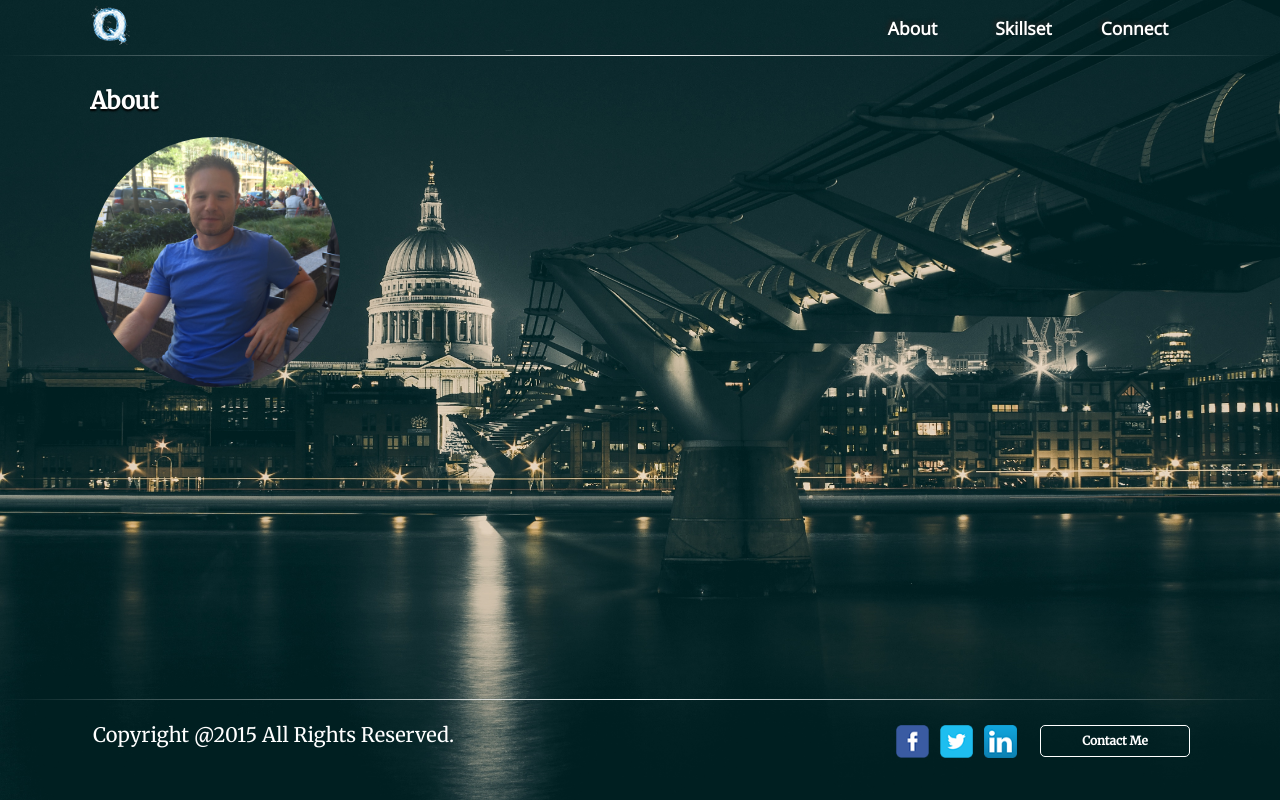
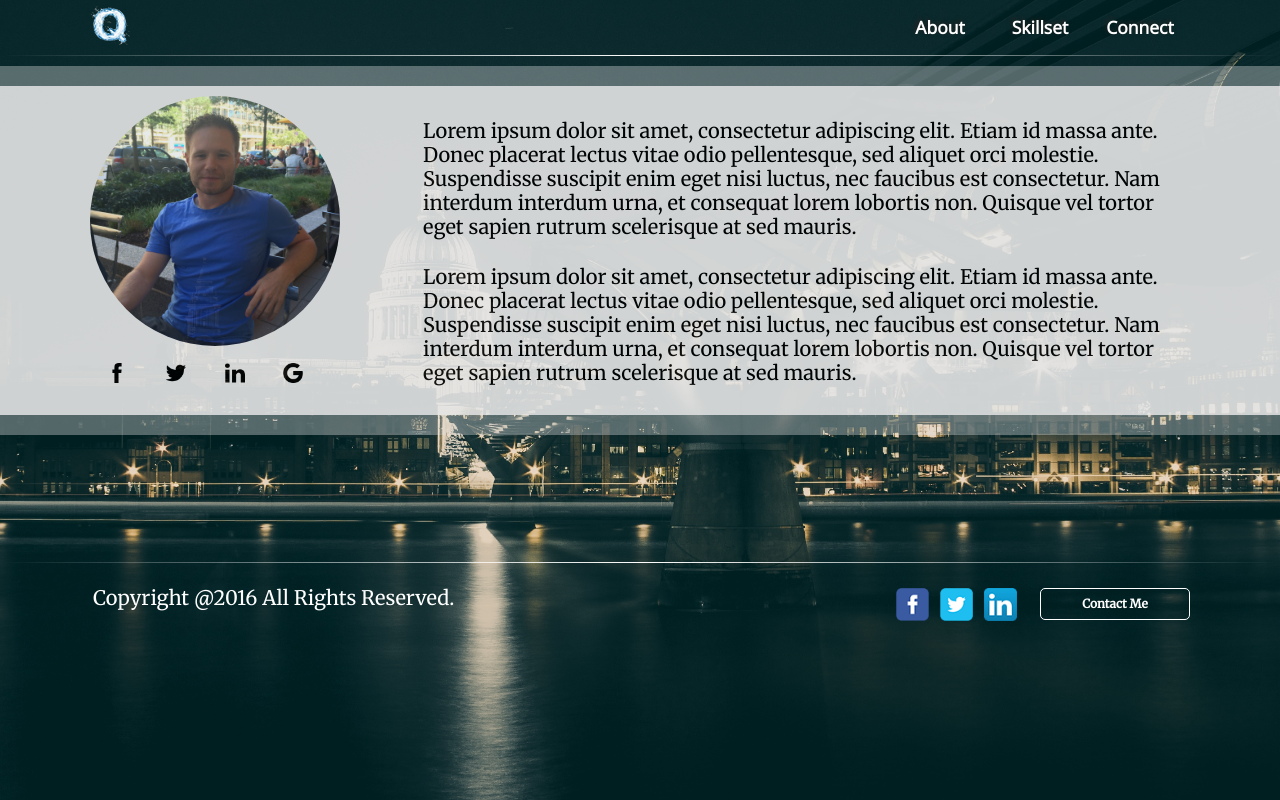
Before and after one commit to Quse02/ProjectMe, a PHP site: page /About in a window 1280 px wide. Run offline with PHP 8.4, Linux system fonts and the light colour scheme.

Commit message:
Updating the about page, menu, and homepage style

```diff
--- a/application/content/About.php
+++ b/application/content/About.php
@@ -1,4 +1,17 @@
-<div id="main">
-    <h3>About</h3>
-    <img class="circular-square" src="../media/images/outside_self_square.jpg" width="250" height="250" />
+<div id="bg-wrapper">
+    <div id="about">
+        <div id="left-side">
+            <img class="circular-square" src="../media/images/outside_self_square.jpg" />
+            <div id="social_section">
+                <img class="social_icons" src="../media/images/facebook_social.png" />
+                <img class="social_icons" src="../media/images/twitter_social.png" />
+                <img class="social_icons" src="../media/images/linked_in_social.png" />
+                <img class="social_icons" src="../media/images/google_social.png" />
+            </div>
+        </div>
+        <div id="right-side">
+            <p>Lorem ipsum dolor sit amet, consectetur adipiscing elit. Etiam id massa ante. Donec placerat lectus vitae odio pellentesque, sed aliquet orci molestie. Suspendisse suscipit enim eget nisi luctus, nec faucibus est consectetur. Nam interdum interdum urna, et consequat lorem lobortis non. Quisque vel tortor eget sapien rutrum scelerisque at sed mauris.</p>
+            <p>Lorem ipsum dolor sit amet, consectetur adipiscing elit. Etiam id massa ante. Donec placerat lectus vitae odio pellentesque, sed aliquet orci molestie. Suspendisse suscipit enim eget nisi luctus, nec faucibus est consectetur. Nam interdum interdum urna, et consequat lorem lobortis non. Quisque vel tortor eget sapien rutrum scelerisque at sed mauris.</p>
+        </div>
+    </div>
 </div>
--- a/application/template/portal/Footer.php
+++ b/application/template/portal/Footer.php
@@ -9,7 +9,7 @@
             <a class="ghost-button-footer" href="mailto:Shaun.Quartier@gmail.com">Contact Me</a>
         </div>
         <div id="more_info">
-            <p>Copyright @2015 All Rights Reserved.</p>
+            <p>Copyright @2016 All Rights Reserved.</p>
         </div>
     </div><!-- End Footer -->
 </div>
--- a/application/template/portal/Header.php
+++ b/application/template/portal/Header.php
@@ -1,5 +1,6 @@
 <!DOCTYPE html PUBLIC "-//W3C//DTD XHTML 1.0 Transitional//EN" "http://www.w3.org/TR/xhtml1/DTD/xhtml1-transitional.dtd">
 <head>
+    <meta name="viewport" content="width=device-width,initial-scale=1.0">
     <meta http-equiv="Content-Type" content="text/html; charset=utf-8" />
     <meta name="keywords" content="" />
     <meta name="description" content="" />
--- a/media/css/main.css
+++ b/media/css/main.css
@@ -29,8 +29,11 @@ html {
 }
 
 body {
-    background: #031A1F url(../images/DCskyline.jpg) no-repeat top center;
-    background-size: 100% 100%;
+    background: #031A1F url(../images/DCskyline.jpg) no-repeat center center fixed;
+    -webkit-background-size: cover;
+    -moz-background-size: cover;
+    -o-background-size: cover;
+    background-size: cover;
     font-family: 'Merriweather',"Times New Roman", Times, serif;
 	line-height: 1.2em;
     min-height: 100%;
@@ -77,9 +80,9 @@ html, body {height: 100%;}
             left: 40px;
         }
 
-    /*********
-      Menu
-    *********/
+/******************************************************
+  Menu
+******************************************************/
     #menu {
         width: 70%;
         float: right;
@@ -94,9 +97,6 @@ html, body {height: 100%;}
         height: 30px;
         padding: 10px 15px 10px 0px;
     }
-    #menu > ul > li {
-        margin: 0 5.5px;
-    }
     #menu ul,
     #menu li {
         float: right;
@@ -109,23 +109,13 @@ html, body {height: 100%;}
         min-height: 1px;
         vertical-align: middle;
     }
-    #menu ul li.hover,
-    #menu ul li:hover {
-        position: relative;
-        cursor: default;
-    }
-    #menu a {
-        display: block;
-        line-height: 1em;
-        text-decoration: none;
-    }
     /* Custom CSS Styles */
     #menu ul a {
         float: right;
         display: inline-block;
         width: 100px;
         font-size: 0.875em;
-        padding: 8px 5px;
+        padding: 3px;
         color: #fff;
         background-color: transparent;
         border: 0px solid #fff;
@@ -140,16 +130,6 @@ html, body {height: 100%;}
     }
 
     #menu > ul > li:hover > a {
-        background-color: #84B9D8;
-        border-color: #84B9D8;
-        border-radius: 2px;
-        color: #000;
-        text-shadow: #fff -1px -1px 2px;
-        transition: color 0.3s ease-in,
-        background-color 0.3s ease-in,
-        border-color 0.3s ease-in;
-    }
-    #menu > ul > li.active:hover > a {
         background-color: #84B9D8;
         border-color: #84B9D8;
         border-radius: 2px;
@@ -224,47 +204,81 @@ FOOTER
 /*****************************************************
 MAIN CONTENT DIV'S
 *****************************************************/
+#content {
+    width: 100%;
+    position:relative;
+    overflow:auto;
+    padding-bottom: 98px;
+}
+
 #main {
 	position:relative;
     width: 1100px;
-    min-height: 600px;
+    min-height: 550px;
+    margin: 0 auto;
 }
     #main .name {
         position: relative;
-        top: 0px;
+        text-align: center;
+        width: 100%;
+        margin: 0 auto;
         font-size: 1.600em;
-        text-shadow: #222222 -2px -2px 4px;
-
-    }
-    #main .occupation {
-        position: relative;
-        top: 165px;
-        margin-left: 50px;
-        font-size: 1.350em;
-        font-style: italic;
         text-shadow: #222222 -2px -2px 4px;
         color: #ffffff;
     }
-    #main .location {
-        position: relative;
-        top: 370px;
-        font-size: 1.200em;
-        font-weight: bold;
+    #main .occupation {
+        position: absolute;
+        bottom: 0;
+        left: 0;
+        font-size: 1.350em;
         text-shadow: #222222 -2px -2px 4px;
         color: #ffffff;
     }
+        #bg-wrapper {
+            background: #E6E6E6;
+            -webkit-box-shadow: 0px 20px 0px 0px rgba(230,230,230,0.4), 0px -20px 0px 0px rgba(230,230,230,0.4);
+            -moz-box-shadow: 0px 20px 0px 0px rgba(230,230,230,0.4), 0px -20px 0px 0px rgba(230,230,230,0.4);
+            box-shadow: 0px 20px 0px 0px rgba(230,230,230,0.4), 0px -20px 0px 0px rgba(230,230,230,0.4);
+            width: 100%;
+            opacity: .9;
+        }
+            #about {
+                position:relative;
+                width: 1100px;
+                margin: 20px auto;
+                padding: 10px 0px;
+            }
 
-#content {
-    width: 1100px;
-    position:relative;
-    overflow:auto;
-    padding-bottom: 98px;
-    margin: 0 auto;
-}
+                #left-side {
+                    position: relative;
+                    width: 25%;
+                    display: inline-block;
+                }
 
-.circular-square {
-    border-radius: 50%;
-}
+                    .circular-square {
+                        border-radius: 50%;
+                        width: 250px;
+                        height: 250px;
+                    }
+
+                    #social_section {
+                        display: block;
+                        margin: 0 auto;
+                    }
+
+                        .social_icons {
+                            width: 20px;
+                            height: 20px;
+                            margin: 17px;
+                        }
+
+                #right-side {
+                    position: relative;
+                    float: right;
+                    width: 70%;
+                    display: inline-block;
+                }
+
 
 /*****************************************************
 BASICS
@@ -349,6 +363,7 @@ a:active {
 /******************************************************************************
 CONNECT PAGE
 ******************************************************************************/
+/*
 #twitter {
     background: #eeeeee;
     border: 2px solid #444444;
@@ -358,7 +373,7 @@ CONNECT PAGE
     -webkit-border-radius: 5px 5px 5px 5px;
     border-radius: 5px 5px 5px 5px;
 }
-
+*/
 /************************************************************
 RESPONSIVE STYLE
 ************************************************************/
```
Also changed, not shown: application/content/Home.php (+4 -3 lines), media/images/facebook_social.png (added), media/images/google_social.png (added), media/images/linked_in_social.png (added), media/images/mail_icon.png (added), media/images/twitter_social.png (added).
